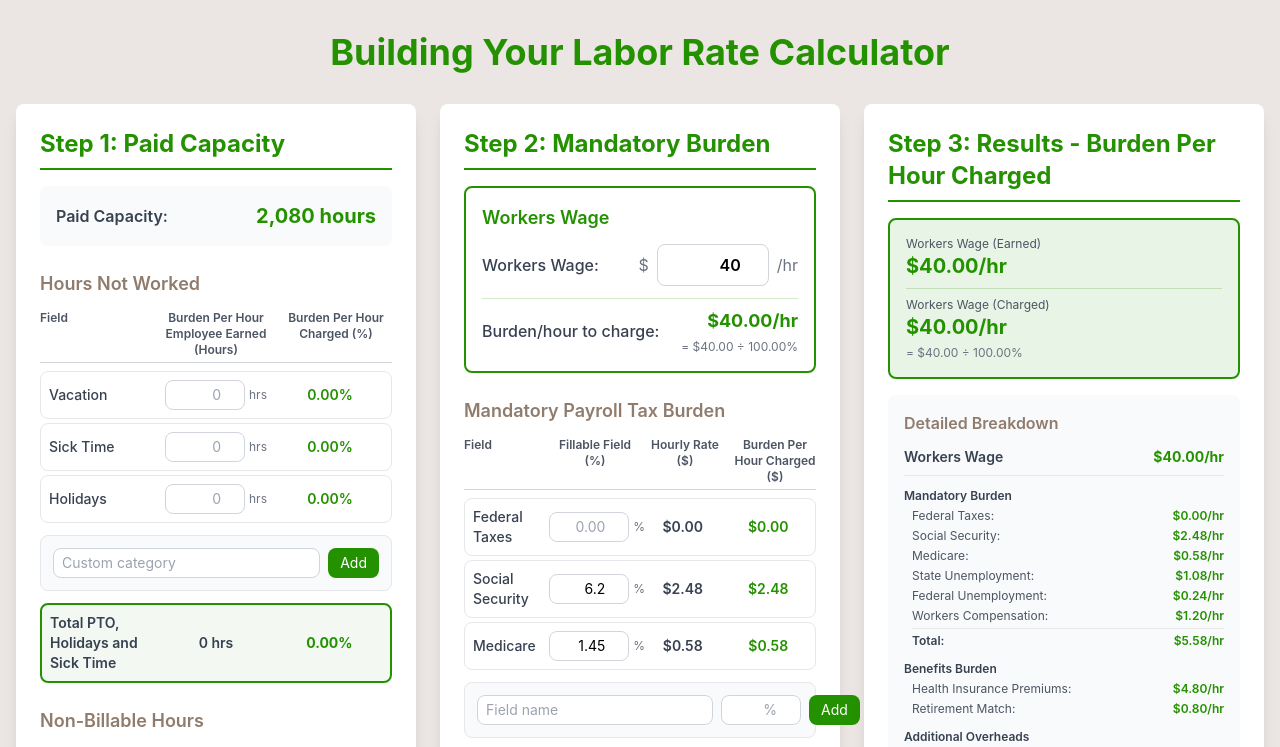
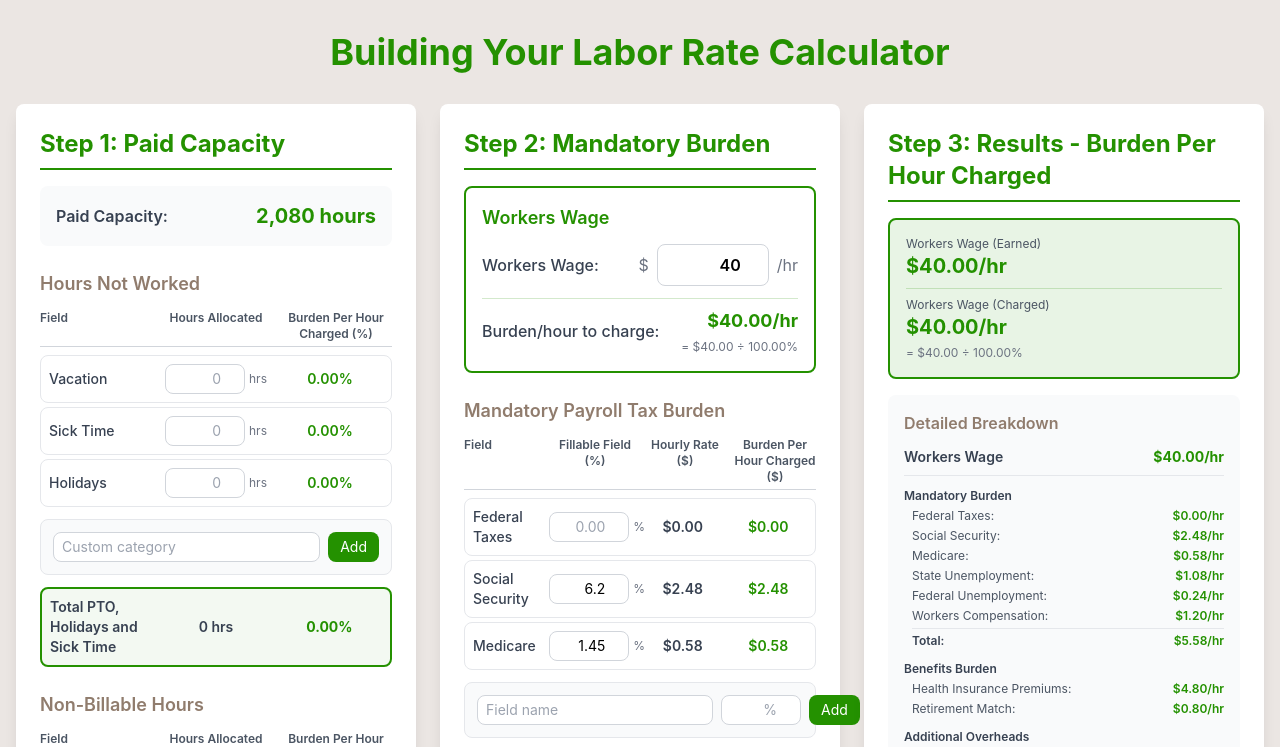
Before and after one commit to KayFernPR/Time-Material-Calculator, a React (Vite) app: page / in a window 1280 px wide. Shown: the top 747 px of the page. Built offline with nearby package versions, Linux system fonts and the light colour scheme.

Commit message:
Change Step 1 header from 'Burden Per Hour Employee Earned (Hours)' to 'Hours Allocated'

```diff
--- a/src/components/LaborRateCalculator.jsx
+++ b/src/components/LaborRateCalculator.jsx
@@ -451,7 +451,7 @@ function LaborRateCalculator() {
                 {/* Table Header */}
                 <div className="grid grid-cols-3 gap-2 mb-2 text-xs font-semibold text-gray-600 border-b border-gray-300 pb-1">
                   <div>Field</div>
-                  <div className="text-center">Burden Per Hour Employee Earned (Hours)</div>
+                  <div className="text-center">Hours Allocated</div>
                   <div className="text-center">Burden Per Hour Charged (%)</div>
                 </div>
 
@@ -527,7 +527,7 @@ function LaborRateCalculator() {
                 {/* Table Header */}
                 <div className="grid grid-cols-3 gap-2 mb-2 text-xs font-semibold text-gray-600 border-b border-gray-300 pb-1">
                   <div>Field</div>
-                  <div className="text-center">Burden Per Hour Employee Earned (Hours)</div>
+                  <div className="text-center">Hours Allocated</div>
                   <div className="text-center">Burden Per Hour Charged (%)</div>
                 </div>
 
```
